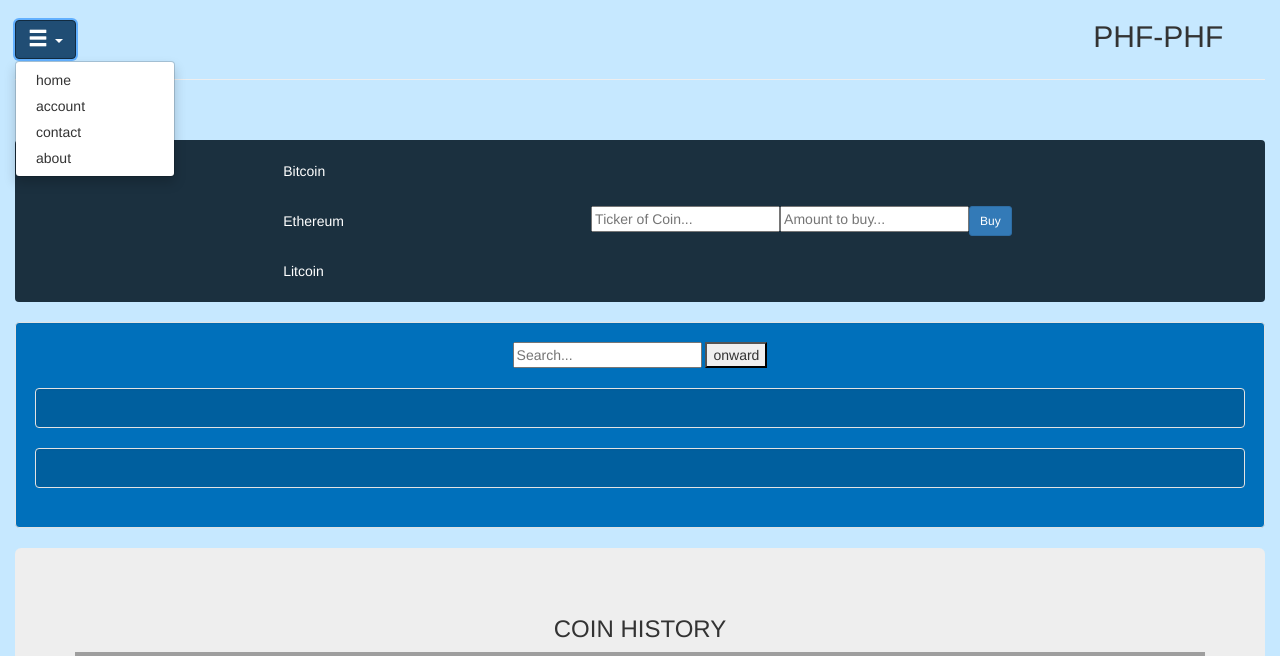
After one commit to samfoxcode/Cryptocurrency-Trading-Website, a Django app: page /account/ in a window 1280 px wide, after a click that opens the changed part. The commit adds this page. Shown: the top 656 px of the page. Run offline with Django 3.2, Linux system fonts and the light colour scheme; data that the repository does not hold is empty; some libraries are stand-ins or nearby versions; grey boxes are pictures that could not be loaded.

Commit message:
made it so that we can buy coins.

```diff
--- a/account/urls.py
+++ b/account/urls.py
@@ -4,4 +4,10 @@ from account import views
 
 urlpatterns = [
     path('account/', views.account, name='account'),
+    path('signedinhome/', views.signedinhome, name='signedinhome'),
+    path('', views.search, name='search'),
+    path('about/', views.about, name='about'),
+    path('contact/', views.contact, name='contact'),
+    path('logout/',views.logout_view,name = 'logout'),
+    path('buy/', views.buy, name='buy')
 ]
--- a/account/views.py
+++ b/account/views.py
@@ -1,7 +1,9 @@
 from django.shortcuts import render
-from django.contrib.auth import authenticate
 from django.urls import reverse
 from django.http import HttpResponseRedirect
+from django.contrib.auth import authenticate,login,logout
+from home.models import Coins, Tweets, UserTransactions, UserBalance
+
 def account(request):
     if not request.user.is_authenticated:
         return render(request,"home/login.html",{"message": "Enter username and password"})
@@ -13,3 +15,41 @@ def account(request):
                 "user": request.user
             }
             return render(request,'account/user.html',context)
+
+def signedinhome(request):
+    return render(request, 'account/signedinhome.html')
+
+def about(request):
+    return render(request, 'account/about.html')
+
+def contact(request):
+    return render(request, 'account/contact.html')
+
+def search(request):
+    if request.method == 'GET':
+        search_query = request.GET.get('search_box', None)
+        status = Coins.objects.filter(coin_name=search_query)
+        coins = {"coins": status} #true or false
+        return render(request, 'account/signedinhome.html', coins)
+
+def logout_view(request):
+        logout(request)
+        return render(request,"home/login.html",{"message": "Logged out"})
+
+def buy(request):
+    curr_amount = 0
+    if request.method == 'POST':
+        print("hit")
+        username = request.user.username
+        buy_amount = request.POST.get('buy_box', "")
+        ticker = request.POST.get('ticker_box', "")
+        transaction, created = UserTransactions.objects.get_or_create(username=username, ticker=ticker, defaults={"amount": buy_amount})
+        curr_amount = created
+        if created:
+            pass # means new transaction, so amount set
+        else:
+            curr_amount = UserTransactions.objects.get(username=username, ticker=ticker)
+            print(curr_amount)
+            UserTransactions.objects.filter(username=username, ticker=ticker).update(amount=float(buy_amount)+float(curr_amount.amount))
+
+    return render(request, 'account/signedinhome.html', {"curr_amounts": {"amount": float(buy_amount)+float(curr_amount.amount), "ticker": ticker}})
--- /dev/null
+++ b/templates/account/signedinhome.html
@@ -0,0 +1,247 @@
+<!DOCTYPE html>
+<html>
+
+<head>
+    {% load staticfiles %}
+    <link rel="shortcut icon" href="{%  static 'home/favicon.ico' %}">
+    <link rel="stylesheet" href="{% static 'home/css/bootstrap.min.css' %}" type="text/css" />
+    <meta name="viewport" content="width=device-width, initial-scale=1">
+    <link rel="stylesheet" href="https://maxcdn.bootstrapcdn.com/bootstrap/3.3.7/css/bootstrap.min.css">
+    <script src="https://ajax.googleapis.com/ajax/libs/jquery/3.3.1/jquery.min.js"></script>
+    <script src="https://maxcdn.bootstrapcdn.com/bootstrap/3.3.7/js/bootstrap.min.js"></script>
+    <style>
+        .slideanim {
+            visibility: hidden;
+        }
+
+        .slide {
+            animation-name: slide;
+            -webkit-animation-name: slide;
+            animation-duration: 1s;
+            -webkit-animation-duration: 1s;
+            visibility: visible;
+        }
+
+        @keyframes slide {
+            0% {
+                opacity: 0;
+                transform: translateY(70%);
+            }
+            100% {
+                opacity: 1;
+                transform: translateY(0%);
+            }
+        }
+
+        @-webkit-keyframes slide {
+            0% {
+                opacity: 0;
+                -webkit-transform: translateY(70%);
+            }
+            100% {
+                opacity: 1;
+                -webkit-transform: translateY(0%);
+            }
+        }
+
+        @media screen and (max-width: 768px) {
+            .col-sm-4 {
+                text-align: center;
+                margin: 25px 0;
+            }
+            .btn-lg {
+                width: 100%;
+                margin-bottom: 35px;
+            }
+        }
+
+        @media screen and (max-width: 480px) {
+            .logo {
+                font-size: 150px;
+            }
+        }
+    </style>
+    <title>
+        PHFEASANT PHFINANCIAL
+    </title>
+    <div class="col-sm-10">
+        <br>
+        <div class="dropdown">
+            <style>
+                .glyphicon-menu-hamburger {
+                    font-size: 20px;
+                }
+            </style>
+            <button class="btn btn-primary dropdown-toggle" type="button" data-toggle="dropdown">
+                <span class="glyphicon glyphicon-menu-hamburger"></span>
+            </button>
+            <ul class="dropdown-menu">
+                <li>
+                    <a href="/account/signedinhome">home</a>
+                </li>
+                <li>
+                    <a href="/account/account">account</a>
+                </li>
+                <li>
+                    <a href="/account/contact">contact</a>
+                </li>
+                <li>
+                    <a href="/account/about">about</a>
+                </li>
+            </ul>
+        </div>
+    </div>
+</head>
+
+<body class="body" style="background-color:#c6e8ff">
+    <div class="container-fluid" style="min-height:95%; ">
+        <style>
+            .header {
+                margin-left: auto;
+                margin-right: auto;
+                text-align: right;
+            }
+        </style>
+        <div class="header">
+            <h2 class="container-fluid text-center">PHF-PHF</h2>
+        </div>
+        <hr>
+
+        <br>
+
+        <br>
+        <style>
+            .navbar {
+                padding: .5rem
+            }
+        </style>
+        <nav class="navbar" style="background-color:#1b303f">
+            <div class="container-fluid">
+                <ul class="nav navbar-nav">
+                    <li>
+                        <a href="/account/signedinhome" style="color: rgb(255, 255, 255)">Bitcoin</a>
+                    </li>
+                    <li>
+                        <a href="/account/signedinhome" style="color: rgb(255, 255, 255)">Ethereum</a>
+                    </li>
+                    <li>
+                        <a href="/account/signedinhome" style="color: rgb(255, 255, 255)">Litcoin</a>
+                    </li>
+                </ul>
+                <form type="post" method="post" action="{%url 'buy' %}" style="margin: 0">{% csrf_token %}
+                    <button id="buy_submit" class="btn btn-primary btn-sm" type="submit" style="float: right;">Buy</button>
+                    <input id="buy_box" type="text" name="buy_box" placeholder="Amount to buy..." style="float: right;">
+                    <input id="ticker_box" type="text" name="ticker_box" placeholder="Ticker of Coin..." style="float: right;">
+                </form>
+            </div>
+        </nav>
+        <div class="well bs-sidebar" id="sidebar" style="background-color:#0070bb">
+            <center>
+                <div>
+                    <form type="get" action="{%url 'search' %}" style="margin: 0">{% csrf_token %}
+                        <input id="search_box" type="text" name="search_box" placeholder="Search...">
+                        <button id="search_submit" type="submit">onward</button>
+                    </form>
+                </div>
+                <br>
+                <div class="well bs-sidebar" id="sidebar" style="background-color:#005f9e">
+                    <center>
+                        {% if coins %} {% for coin in coins %}
+                        <h5 style="color: rgb(255, 255, 255)">{{coin.ticker}}</h5>
+                        <h5 style="color: rgb(255, 255, 255)">${{coin.current_price}}</h5>
+                        <a href={{coin.website}} style="color: rgb(255, 255, 255)">{{coin.website}}</a>
+                        {% endfor %} {% endif %}
+                </center>
+                </div>
+                <div class="well bs-sidebar" id="sidebar" style="background-color:#005f9e">
+                    <center>
+                        {% if curr_amounts %}
+                        <h5 style="color: rgb(255, 255, 255)">Congrats! You own {{curr_amounts.amount}}</h5>
+                        <h5 style="color: rgb(255, 255, 255)"> of {{curr_amounts.ticker}} now</h5>
+                        {% endif %}
+                </center>
+                </div>
+            </center>
+        </div>
+
+        <div class="jumbotron text-center">
+            <center>
+                <h3 style="text-align:center;">COIN HISTORY</h3>
+                <script type="text/javascript" src="https://www.gstatic.com/charts/loader.js"></script>
+                <script type="text/javascript">
+                    google.charts.load('current', { packages: ['corechart', 'line'] });
+                    google.charts.setOnLoadCallback(drawBackgroundColor);
+
+                    function drawBackgroundColor() {
+                        var data = new google.visualization.DataTable();
+                        data.addColumn('string', 'X');
+                        data.addColumn('number', 'Bitcoin');
+                        data.addColumn('number', 'Ethereum');
+                        data.addColumn('number', 'Litecoin');
+                        data.addRows([
+                            ['2015', 455, 11, 0],
+                            ['2016', 978, 15, 0],
+                            ['2017', 19343, 735, 302],
+                            ['2018', 16937, 1413, 295]
+                        ]);
+
+                        var options = {
+                            hAxis: {
+                                title: 'Year'
+                            },
+                            vAxis: {
+                                title: 'Value'
+                            },
+                            backgroundColor: 'white'
+                        };
+
+                        var chart = new google.visualization.LineChart(document.getElementById('chart_div'));
+                        chart.draw(data, options);
+                    }
+                </script>
+                <div id="chart_div"></div>
+            </center>
+        </div>
+    </div>
+
+    <div></div>
+    <style>
+        * {
+            margin: 0;
+        }
+
+        html,
+        body {
+            height: 100%;
+        }
+
+        .wrapper {
+            min-height: 8%;
+            height: auto !important;
+            height: 8%;
+            margin: 0 auto -20px;
+            background-color: #1b303f;
+            /* the bottom margin is the negative value of the footer's height */
+        }
+
+        .footer,
+        .push {
+            height: 20px;
+            /* .push must be the same height as .footer */
+        }
+    </style>
+    <div class="wrapper">
+        <footer class="container-fluid text-center">
+            <div class='container-fluid'>
+                <p>
+                    <a href="/account/about/" title="about" style="color: rgb(255, 255, 255)">about</a>
+                </p>
+                <p style="color: rgb(255, 255, 255)">Copyright &copy; 2018 PHF-PHF</p>
+            </div>
+        </footer>
+        <div class="push"></div>
+    </div>
+    <div class="footer"></div>
+</body>
+
+</html>
```
Also changed, not shown: home/models.py (+19 -0 lines), templates/account/about.html (added, +118 -0 lines), templates/account/contact.html (added, +94 -0 lines), templates/account/user.html (+6 -9 lines), home/migrations/0009_auto_20180421_1628.py (added).
